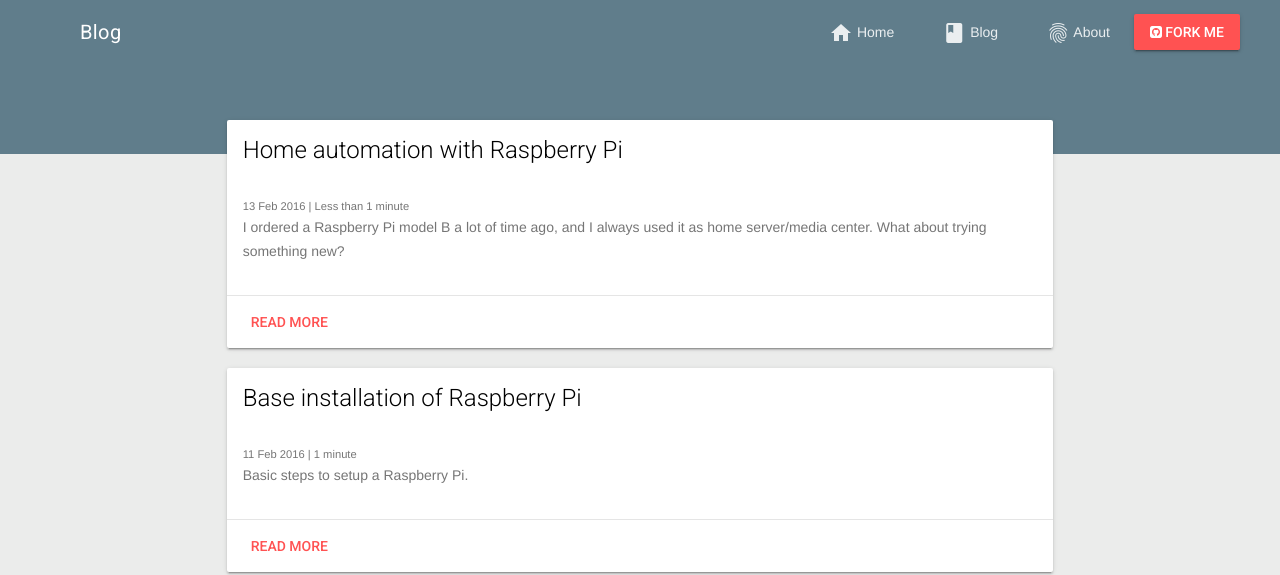
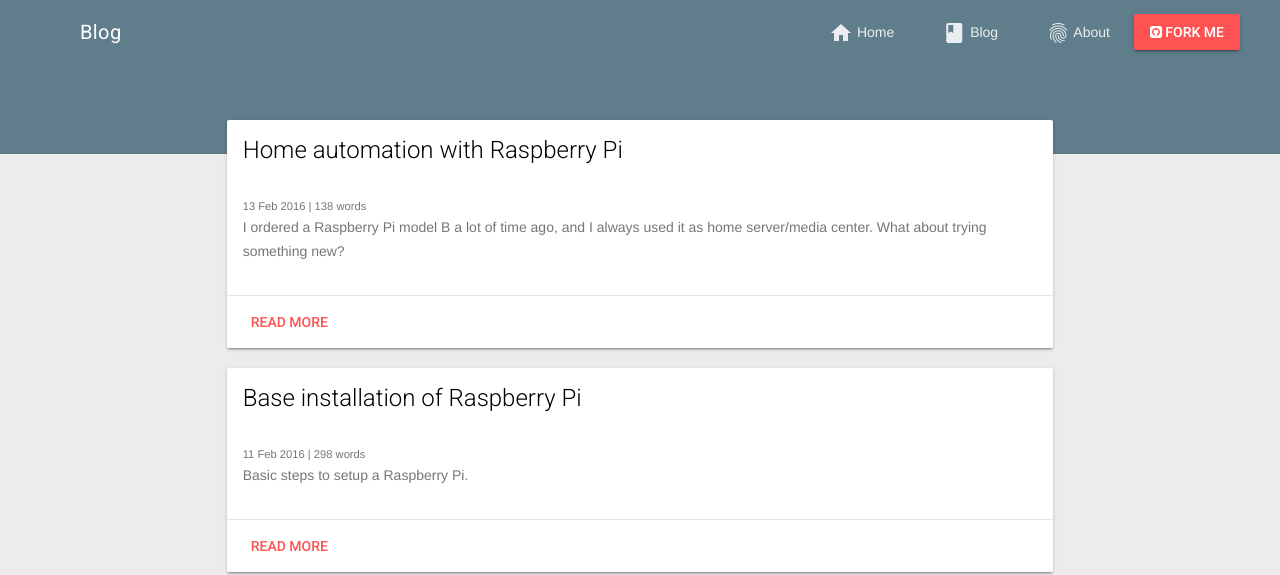
Before and after one commit to mcomisso/mcomisso.github.io, a Jekyll site: the page built from blog/index.html, in a window 1280 px wide. Shown: the top 575 px of the page. Built offline with Jekyll 4.4.1, drawn with Linux system fonts in a browser that asks for light colours; nearby versions of some CDN libraries; the list of posts is cut into pages by our own code; some of the changed lines change nothing that is shown.

Commit message:
Removed time read

```diff
--- a/_plugins/jekyll-time-to-read.rb
+++ /dev/null
@@ -1,49 +0,0 @@
-# Outputs the reading time, as a number
-
-# Read this in "about 4 minutes"
-# Usage: Read this in {{ page.content | reading_time_as_i }}
-
-WORD_PER_MINUTE = 180
-
-def calculate_time( input )
-  words = input.split.size;
-  minutes = ( words / WORD_PER_MINUTE ).floor
-  minutes_label = minutes == 1 ? "minute" : "minutes"
-  return minutes, minutes_label
-end
-
-module ReadingTimeFilterAsInteger
-  def reading_time_as_i( input )
-    minutes, minutes_label = calculate_time(input)
-    minutes > 0 ? "#{minutes} #{minutes_label}" : "Less than 1 minute"
-  end
-
-  Liquid::Template.register_filter(ReadingTimeFilterAsInteger)
-end
-
-# Outputs the reading time, as a string
-
-# Read this in "about four minutes"
-# Usage: Read this in {{ page.content | reading_time_as_s }}
-
-module ReadingTimeFilterAsString
-  def reading_time_as_s( input )
-    minutes, minutes_label = calculate_time(input)
-
-    case minutes
-    when 2 then minutes_s = 'two'
-    when 3 then minutes_s = 'three'
-    when 4 then minutes_s = 'four'
-    when 5 then minutes_s = 'five'
-    when 6 then minutes_s = 'six'
-    when 7 then minutes_s = 'seven'
-    when 8 then minutes_s = 'eight'
-    when 9 then minutes_s = 'nine'
-    else        minutes_s = minutes
-    end
-
-    minutes > 0 ? "#{minutes_s} #{minutes_label}" : "Less than one minute"
-  end
-
-  Liquid::Template.register_filter(ReadingTimeFilterAsString)
-end
--- a/blog/index.html
+++ b/blog/index.html
@@ -14,10 +14,7 @@
       </h2>
     </div>
     <div class="mdl-card__supporting-text">
-      <span class="post-date">{{post.date | date_to_string}} | <span id="{{ post.url | slugify }}">{{ post.content | reading_time_as_i }}</span></span>
-      <div class="mdl-tooltip" for="{{ post.url | slugify }}">
-      {{post.content | number_of_words }} words
-      </div>
+      <span class="post-date">{{post.date | date_to_string}} | <span>{{post.content | number_of_words }} words</span></span>
       <p> {{ post.excerpt | strip_html }} </p>
     </div>
     <div class="mdl-card__actions mdl-card--border">
```
